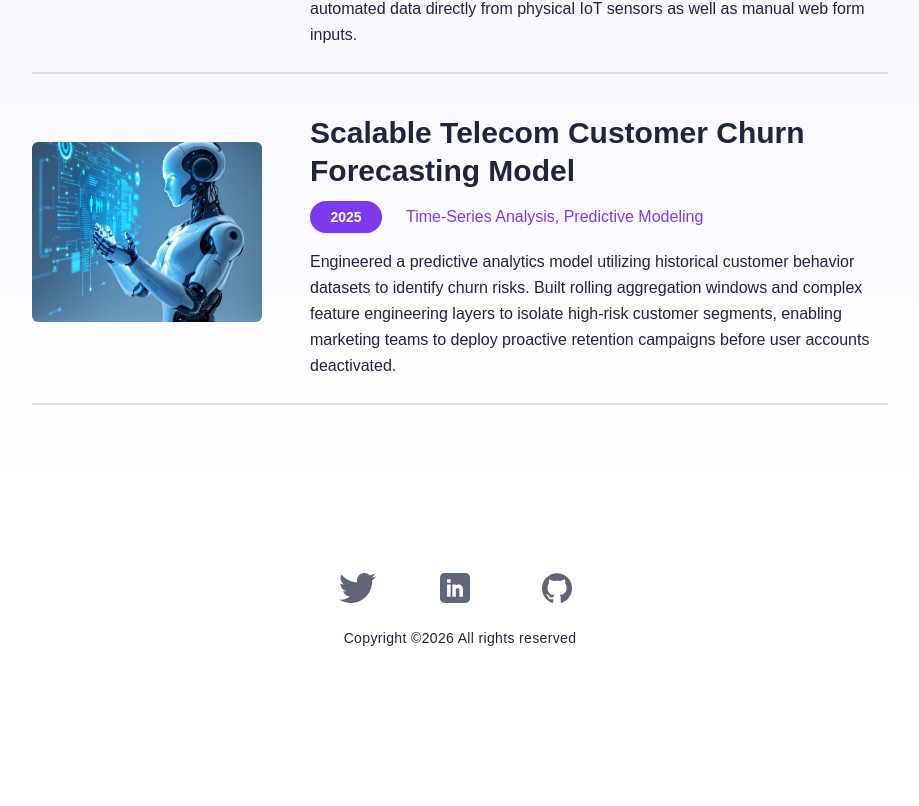
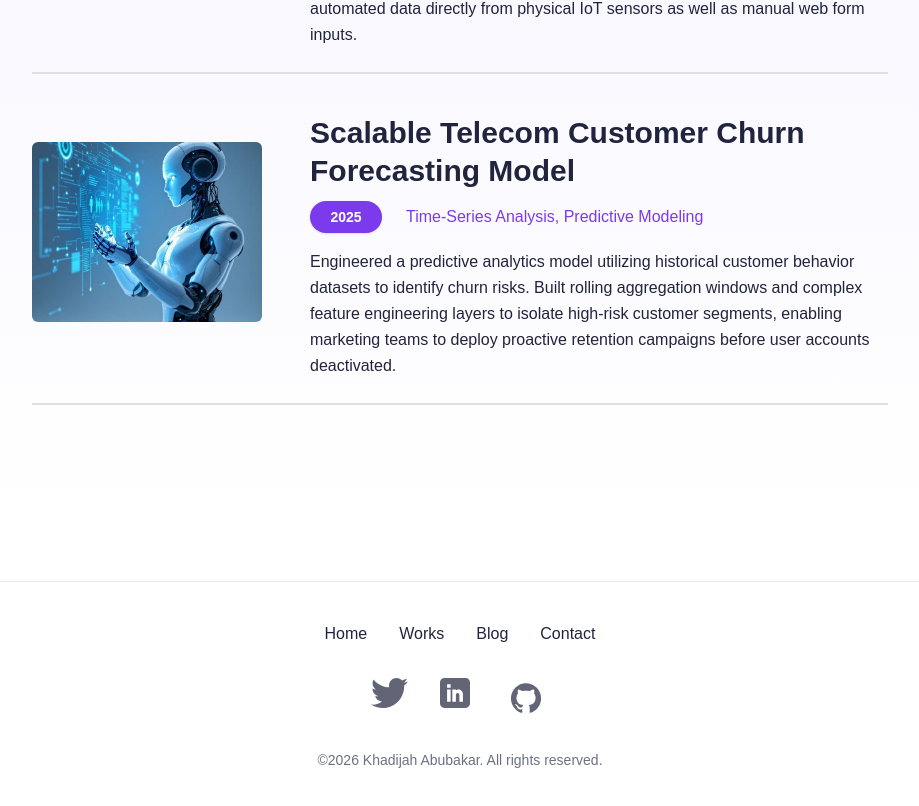
Before and after one commit to rahmah2009/khadijah-abubakar-portfolio, a Next.js app: page / in a window 1280 px wide. Shown: the part 1755-2561 px from the top of the page, without its empty margins (180-1099 px from the left). Before the commit the page ends 2454 px from the top, so only its background shows below. Built offline with nearby package versions, Linux system fonts and the light colour scheme.

Commit message:
Update .gitignor and footer navigation

```diff
--- a/src/components/FooterComponent.jsx
+++ b/src/components/FooterComponent.jsx
@@ -1,18 +1,54 @@
-import React from 'react'
-import { FaceBookIcon, GithubIcon, InstagramIcon, LinkedInIcon, TwitterIcon } from './common/Icon'
+import Link from "next/link";
+import React from "react";
+import {
+  GithubIcon,
+  LinkedInIcon,
+  TwitterIcon,
+} from "./common/Icon";
 
 const FooterComponent = () => {
   return (
-    <footer className='w-full h-[182px] flex items-center justify-center bg-white'>
-        <div className='flex flex-col w-[242px] gap-5 items-center'>
+    <footer className="w-full border-t border-gray-200 mt-16">
+      <div className="max-w-[1000px] mx-auto px-6 py-10 flex flex-col gap-8">
 
-            <div className='flex items-center justify-between w-full text-[#21243D]'>
+        {/* Navigation */}
+        <div className="flex flex-wrap justify-center gap-8 text-[#21243D] font-medium">
+          <Link
+            href="/"
+            className="hover:text-[#6366F1] transition-colors"
+          >
+            Home
+          </Link>
 
+          <Link
+            href="/works"
+            className="hover:text-[#6366F1] transition-colors"
+          >
+            Works
+          </Link>
+
+          <Link
+            href="/blog"
+            className="hover:text-[#6366F1] transition-colors"
+          >
+            Blog
+          </Link>
+
+          <Link
+            href="/contact"
+            className="hover:text-[#6366F1] transition-colors"
+          >
+            Contact
+          </Link>
+        </div>
+
+        {/* Social Links */}
+        <div className="flex justify-center gap-8 text-[#21243D]">
           <a
             href="https://x.com/OlabidemiK"
             target="_blank"
             rel="noopener noreferrer"
-                    className="opacity-70 hover:opacity-100 transition-opacity duration-200 ease-in-out cursor-pointer"
+            className="opacity-70 hover:opacity-100 transition"
           >
             <TwitterIcon />
           </a>
@@ -21,7 +57,7 @@ const FooterComponent = () => {
             href="https://www.linkedin.com/in/khadijat-abubakar/"
             target="_blank"
             rel="noopener noreferrer"
-                    className="opacity-70 hover:opacity-100 transition-opacity duration-200 ease-in-out cursor-pointer"
+            className="opacity-70 hover:opacity-100 transition"
           >
             <LinkedInIcon />
           </a>
@@ -30,19 +66,19 @@ const FooterComponent = () => {
             href="https://github.com/Khadijat-Abubakar"
             target="_blank"
             rel="noopener noreferrer"
-                    className="opacity-70 hover:opacity-100 transition-opacity duration-200 ease-in-out cursor-pointer"
+            className="opacity-70 hover:opacity-100 transition"
           >
             <GithubIcon />
           </a>
-
         </div>
 
-            <span className='text-[#21243D] text-sm font-normal tracking-wide'>
-                Copyright ©2026 All rights reserved
-            </span>
+        {/* Copyright */}
+        <p className="text-center text-sm text-gray-500">
+          ©2026 Khadijah Abubakar. All rights reserved.
+        </p>
       </div>
     </footer>
-  )
-}
+  );
+};
 
-export default FooterComponent
+export default FooterComponent;
```
Lines whose indentation alone changed are shown as unchanged.
